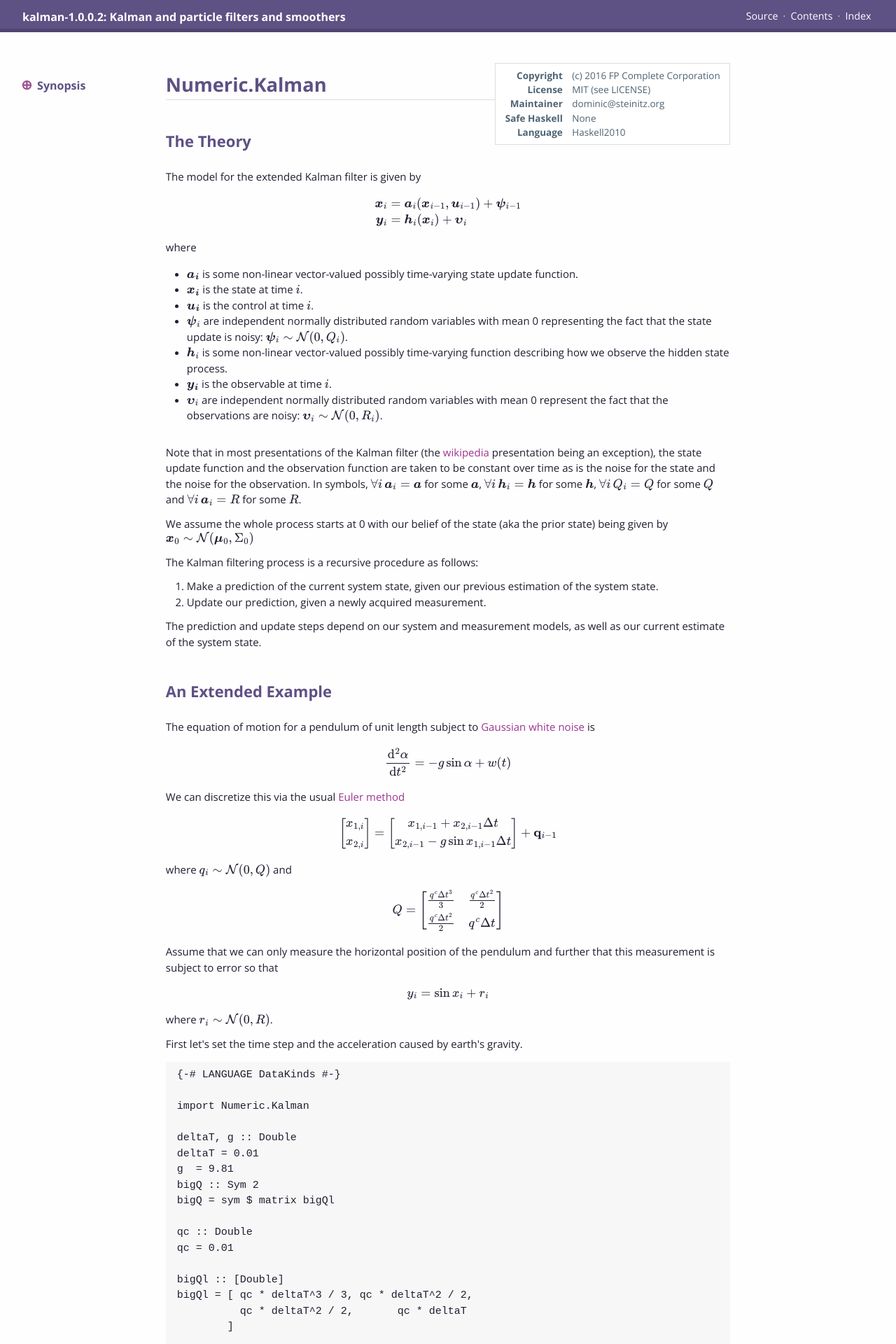
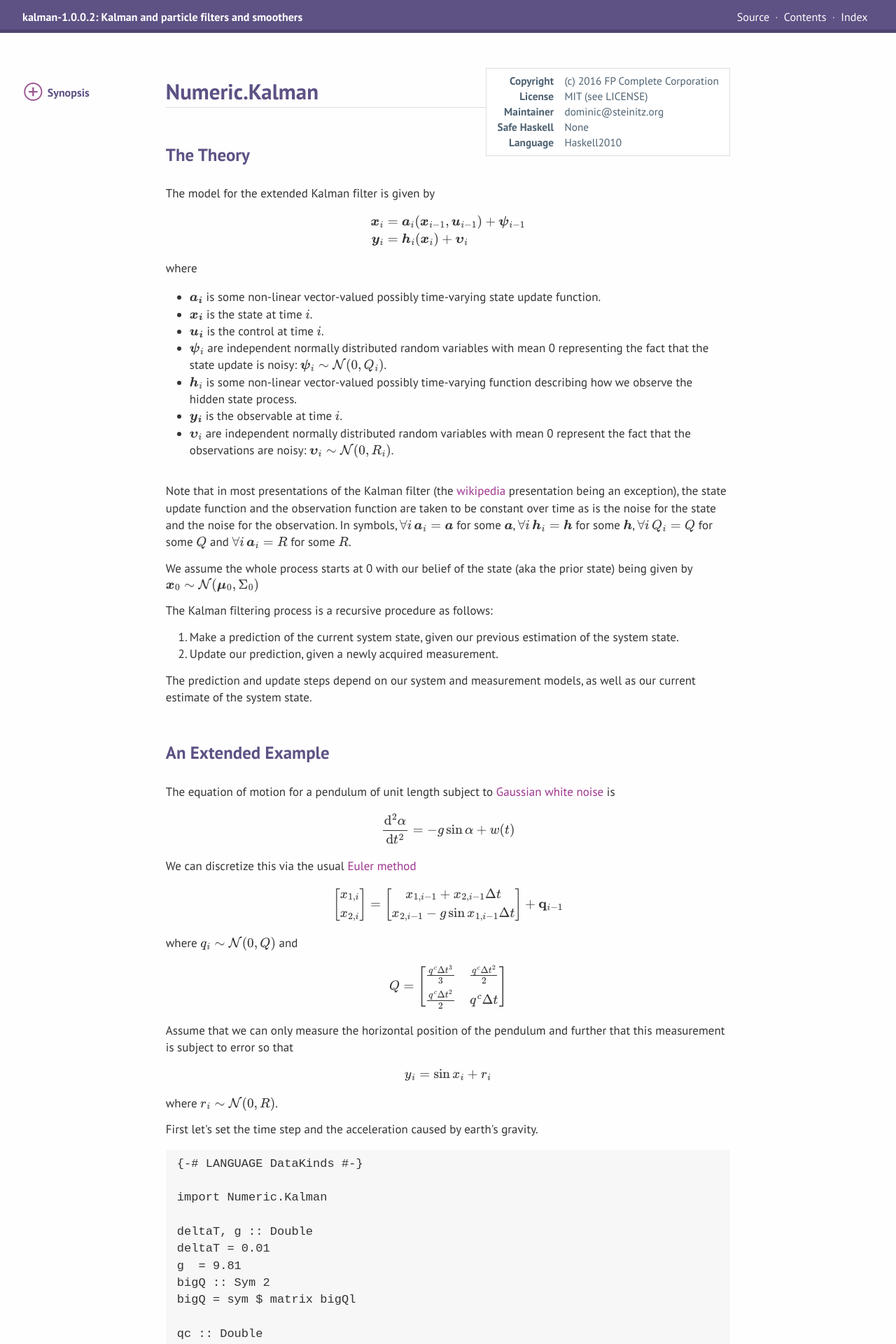
Before and after one commit to NunoAlexandre/nunoalexandre.github.io, a Jekyll site: the page pets/haddock/Numeric.Kalman.html, which Jekyll copies as it is, in a window 1280 px wide. Shown: the top 1920 px of the page at 70% size. Built offline with Jekyll 4.4.1, drawn with Linux system fonts in a browser that asks for light colours; formulas are drawn with MathJax 3.

Commit message:
Move haddock to PT Sans

```diff
--- a/pets/haddock/Control.Lens.Tutorial.html
+++ b/pets/haddock/Control.Lens.Tutorial.html
@@ -1,4 +1,4 @@
-<!DOCTYPE html PUBLIC "-//W3C//DTD XHTML 1.0 Transitional//EN" "http://www.w3.org/TR/xhtml1/DTD/xhtml1-transitional.dtd"><html xmlns="http://www.w3.org/1999/xhtml"><head><meta name="viewport" content="width=device-width, initial-scale=1"><link href="https://fonts.googleapis.com/css?family=Open+Sans:400,400i,700" rel="stylesheet"><meta http-equiv="Content-Type" content="text/html; charset=UTF-8" /><title>Control.Lens.Tutorial</title><link href="ocean.css" rel="stylesheet" type="text/css" title="Ocean" /><script src="haddock-util.js" type="text/javascript"></script><script src="https://cdn.mathjax.org/mathjax/latest/MathJax.js?config=TeX-AMS-MML_HTMLorMML" type="text/javascript"></script><script type="text/javascript">//<![CDATA[
+<!DOCTYPE html PUBLIC "-//W3C//DTD XHTML 1.0 Transitional//EN" "http://www.w3.org/TR/xhtml1/DTD/xhtml1-transitional.dtd"><html xmlns="http://www.w3.org/1999/xhtml"><head><meta name="viewport" content="width=device-width, initial-scale=1"><link href="https://fonts.googleapis.com/css?family=PT+Sans:400,400i,700" rel="stylesheet"><meta http-equiv="Content-Type" content="text/html; charset=UTF-8" /><title>Control.Lens.Tutorial</title><link href="ocean.css" rel="stylesheet" type="text/css" title="Ocean" /><script src="haddock-util.js" type="text/javascript"></script><script src="https://cdn.mathjax.org/mathjax/latest/MathJax.js?config=TeX-AMS-MML_HTMLorMML" type="text/javascript"></script><script type="text/javascript">//<![CDATA[
 window.onload = function () {pageLoad();setSynopsis("mini_Control-Lens-Tutorial.html");};
 //]]>
 </script></head><body><div id="package-header"><div class="caption">lens-tutorial-1.0.3: Tutorial for the lens library</div><ul class="links" id="page-menu"><li><a href="src/Control-Lens-Tutorial.html">Source</a></li><li><a href="/package/lens-tutorial-1.0.3">Contents</a></li><li><a href="doc-index.html">Index</a></li></ul></div><div id="content"><div id="module-header"><table class="info"><tr><th>Safe Haskell</th><td>None</td></tr><tr><th>Language</th><td>Haskell2010</td></tr></table><p class="caption">Control.Lens.Tutorial</p></div><div id="table-of-contents"><p class="caption">Contents</p><ul><li><a href="#g:1">Motivation</a></li><li><a href="#g:2">Lenses</a></li><li><a href="#g:3">Accessor notation</a></li><li><a href="#g:4">First-class</a></li><li><a href="#g:5">Traversals</a></li><li><a href="#g:6">Types</a></li><li><a href="#g:7">Drawbacks</a></li><li><a href="#g:8">Conclusion</a></li><li><a href="#g:9">Exports</a></li></ul></div><div id="description"><p class="caption">Description</p><div class="doc"><p>This <code>lens</code> tutorial targets Haskell beginners and assumes only basic
--- a/pets/haddock/Numeric.Kalman.html
+++ b/pets/haddock/Numeric.Kalman.html
@@ -1,4 +1,4 @@
-<!DOCTYPE html PUBLIC "-//W3C//DTD XHTML 1.0 Transitional//EN" "http://www.w3.org/TR/xhtml1/DTD/xhtml1-transitional.dtd"><html xmlns="http://www.w3.org/1999/xhtml"><head><meta name="viewport" content="width=device-width, initial-scale=1"><link href="https://fonts.googleapis.com/css?family=Open+Sans:400,400i,700" rel="stylesheet"><meta http-equiv="Content-Type" content="text/html; charset=UTF-8" /><title>Numeric.Kalman</title><link href="ocean.css" rel="stylesheet" type="text/css" title="Ocean" /><script src="haddock-util.js" type="text/javascript"></script><script src="https://cdn.mathjax.org/mathjax/latest/MathJax.js?config=TeX-AMS-MML_HTMLorMML" type="text/javascript"></script><script type="text/javascript">//<![CDATA[
+<!DOCTYPE html PUBLIC "-//W3C//DTD XHTML 1.0 Transitional//EN" "http://www.w3.org/TR/xhtml1/DTD/xhtml1-transitional.dtd"><html xmlns="http://www.w3.org/1999/xhtml"><head><meta name="viewport" content="width=device-width, initial-scale=1"><link href="https://fonts.googleapis.com/css?family=PT+Sans:400,400i,700" rel="stylesheet"><meta http-equiv="Content-Type" content="text/html; charset=UTF-8" /><title>Numeric.Kalman</title><link href="ocean.css" rel="stylesheet" type="text/css" title="Ocean" /><script src="haddock-util.js" type="text/javascript"></script><script src="https://cdn.mathjax.org/mathjax/latest/MathJax.js?config=TeX-AMS-MML_HTMLorMML" type="text/javascript"></script><script type="text/javascript">//<![CDATA[
 window.onload = function () {pageLoad();setSynopsis("mini_Numeric-Kalman.html");};
 //]]>
 </script></head><body><div id="package-header"><div class="caption">kalman-1.0.0.2: Kalman and particle filters and smoothers</div><ul class="links" id="page-menu"><li><a href="src/Numeric.Kalman.html">Source</a></li><li><a href="/package/kalman-1.0.0.2">Contents</a></li><li><a href="doc-index.html">Index</a></li></ul></div><div id="content"><div id="module-header"><table class="info"><tr><th>Copyright</th><td>(c) 2016 FP Complete Corporation</td></tr><tr><th>License</th><td>MIT (see LICENSE)</td></tr><tr><th>Maintainer</th><td>dominic@steinitz.org</td></tr><tr><th>Safe Haskell</th><td>None</td></tr><tr><th>Language</th><td>Haskell2010</td></tr></table><p class="caption">Numeric.Kalman</p></div><div id="description"><p class="caption">Description</p><div class="doc"><h1>The Theory</h1><p>The model for the extended Kalman filter is given by</p><p>\[
--- a/pets/haddock/ocean.css
+++ b/pets/haddock/ocean.css
@@ -11,16 +11,16 @@ html {
 
 body {
   background: #fefefe;
-  color: #221D30;
+  color: #333;
   text-align: left;
-  min-height: 100%;
+  min-height: 100vh;
   position: relative;
   -webkit-text-size-adjust: 100%;
-  -webkit-font-feature-settings: "kern" 1;
-  -moz-font-feature-settings: "kern" 1;
-  -o-font-feature-settings: "kern" 1;
-  font-feature-settings: "kern" 1;
-  font-kerning: normal;
+  -webkit-font-feature-settings: "kern" 1, "liga" 0;
+  -moz-font-feature-settings: "kern" 1, "liga" 0;
+  -o-font-feature-settings: "kern" 1, "liga" 0;
+  font-feature-settings: "kern" 1, "liga" 0;
+  letter-spacing: 0.0015rem;
 }
 
 #content a {
@@ -190,11 +190,20 @@ Display the package name on top of the menu links and center both elements:
       http://yui.yahooapis.com/3.1.1/build/cssfonts/fonts.css
  */
 
-body {
-  font: 400 15px/1.5 'Open Sans', sans-serif;
-  *font-size:small; /* for IE */
-  *font:x-small; /* for IE in quirks mode */
-}
+ body, button {
+   font: 400 17px/1.43 'PT Sans',
+     /* Fallback Font Stack */
+     -apple-system,
+ 	  BlinkMacSystemFont,
+     'Segoe UI',
+ 	  Roboto,
+ 	  Oxygen-Sans,
+ 	  Cantarell,
+ 	  'Helvetica Neue',
+     sans-serif;
+   *font-size: medium; /* for IE */
+   *font:x-small; /* for IE in quirks mode */
+ }
 
 h1 { font-size: 146.5%; /* 19pt */ }
 h2 { font-size: 131%;   /* 17pt */ }
```
Also changed, not shown: pets/haddock/Control.Lens.Cons.html (+1 -1 lines), pets/haddock/Control.Lens.Operators.html (+1 -1 lines).
